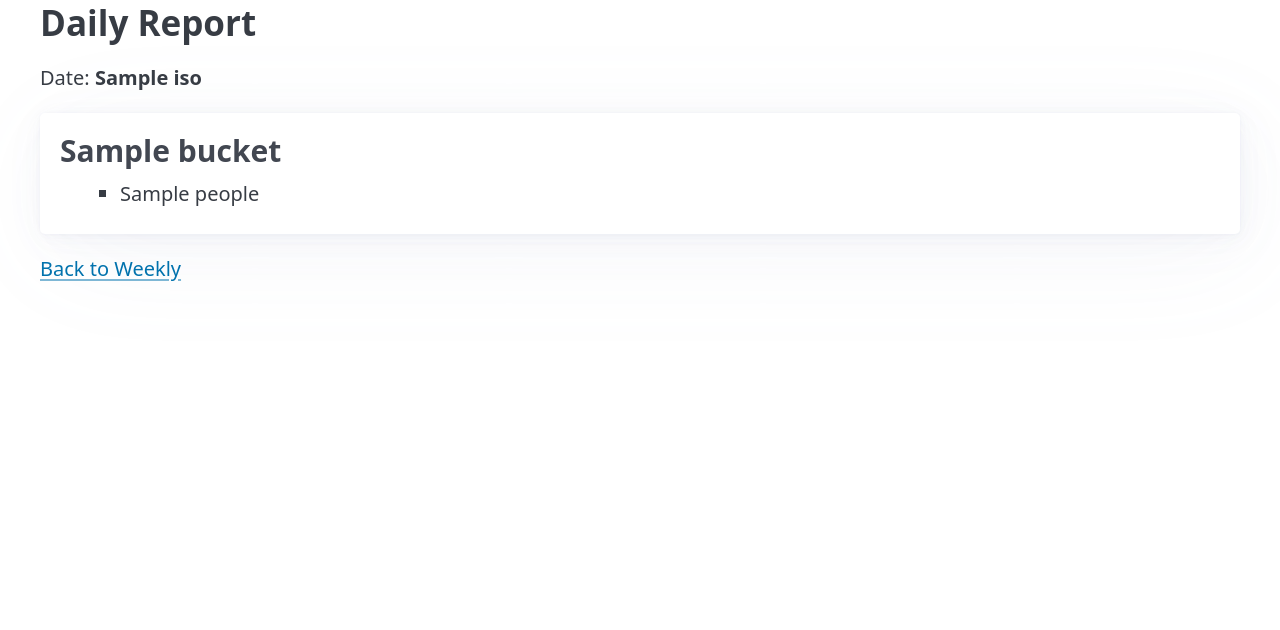
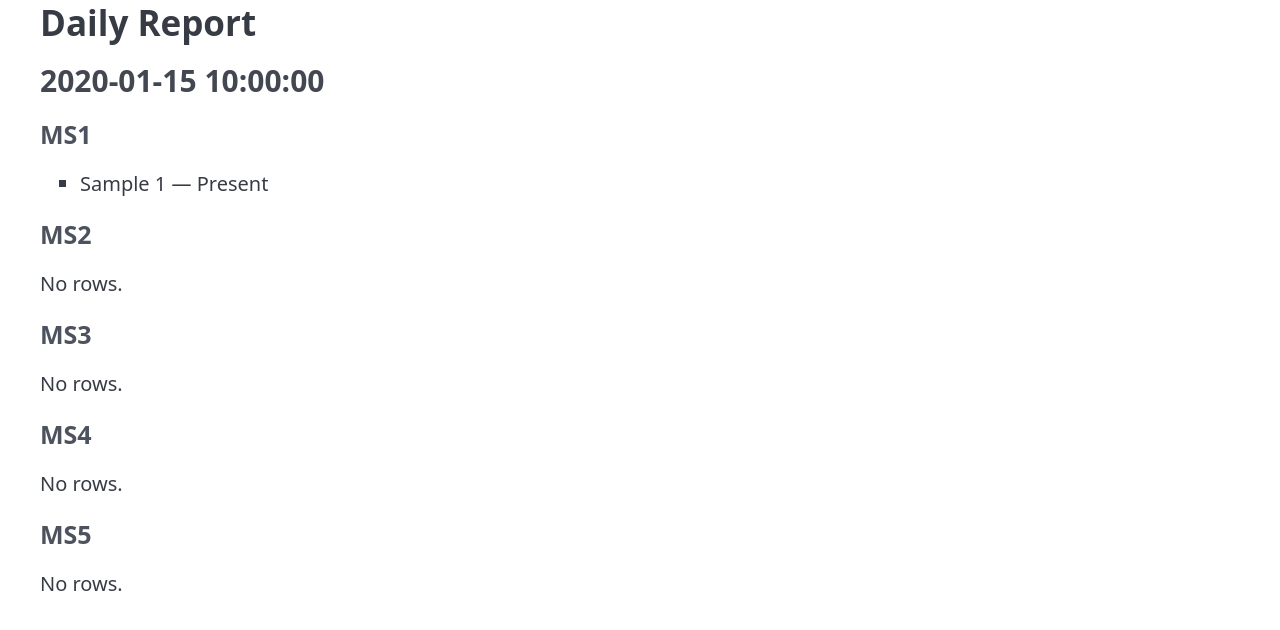
Before and after one commit to joelucwag-boop/ROTC-web-app, a Flask app: template templates/daily.html in a window 1280 px wide. Shown: the part 87-717 px from the top of the page. Run offline with Flask 3, Linux system fonts and the light colour scheme; the template is opened without the code that fills it: most values are stand-ins (such as "Sample title", 1, 10 or a date in 2020); parts of the project's set-up code (start-up, migrations or seed data) failed here and were passed over; some libraries are stand-ins or nearby versions.

Commit message:
Update daily.html

```diff
--- a/templates/daily.html
+++ b/templates/daily.html
@@ -1,34 +1,33 @@
 {% extends "base.html" %}
 {% block content %}
 <h2>Daily Report</h2>
-<p class="muted">Date: <strong>{{ iso or "—" }}</strong></p>
 
-{% if rows and rows.items %}
-  {% for bucket, people in rows.items() %}
-    <article class="contrast" style="margin-block:1rem;">
-      <h3 style="margin:0;">{{ bucket }}</h3>
-      {% if people %}
-        <ul style="margin:.5rem 0 0 1rem;">
-          {% for p in people %}
-            <li>
-              {# Handle list of dicts OR list of strings gracefully #}
-              {{ (p.name if p is mapping else "")
-                 or (p.Name if p is mapping else "")
-                 or p }}
-            </li>
-          {% endfor %}
-        </ul>
-      {% else %}
-        <p style="margin:.5rem 0 0;">None</p>
-      {% endif %}
-    </article>
-  {% endfor %}
-{% else %}
-  <article class="contrast" style="margin-block:1rem;">
-    <h3 style="margin:0;">No data</h3>
-    <p style="margin:.5rem 0 0;">No attendance found for this date.</p>
-  </article>
+{% if error %}
+  <div class="alert">{{ error }}</div>
 {% endif %}
 
-<p><a href="{{ url_for('weekly_report') }}">Back to Weekly</a></p>
+{% if not date %}
+  <p>Enter a date on the Reports page.</p>
+{% else %}
+  <h3>{{ date }}</h3>
+  {% if rows and rows|length %}
+    {% for ms in ['1','2','3','4','5'] %}
+      <div class="card" style="margin-bottom:0.75rem">
+        <h4>MS{{ ms }}</h4>
+        {% set group = rows.get(ms, []) %}
+        {% if not group %}
+          <p>No rows.</p>
+        {% else %}
+          <ul>
+            {% for r in group %}
+              <li>{{ r.name }} — {{ r.status or '—' }}</li>
+            {% endfor %}
+          </ul>
+        {% endif %}
+      </div>
+    {% endfor %}
+  {% else %}
+    <p>No data for this day.</p>
+  {% endif %}
+{% endif %}
 {% endblock %}
```
